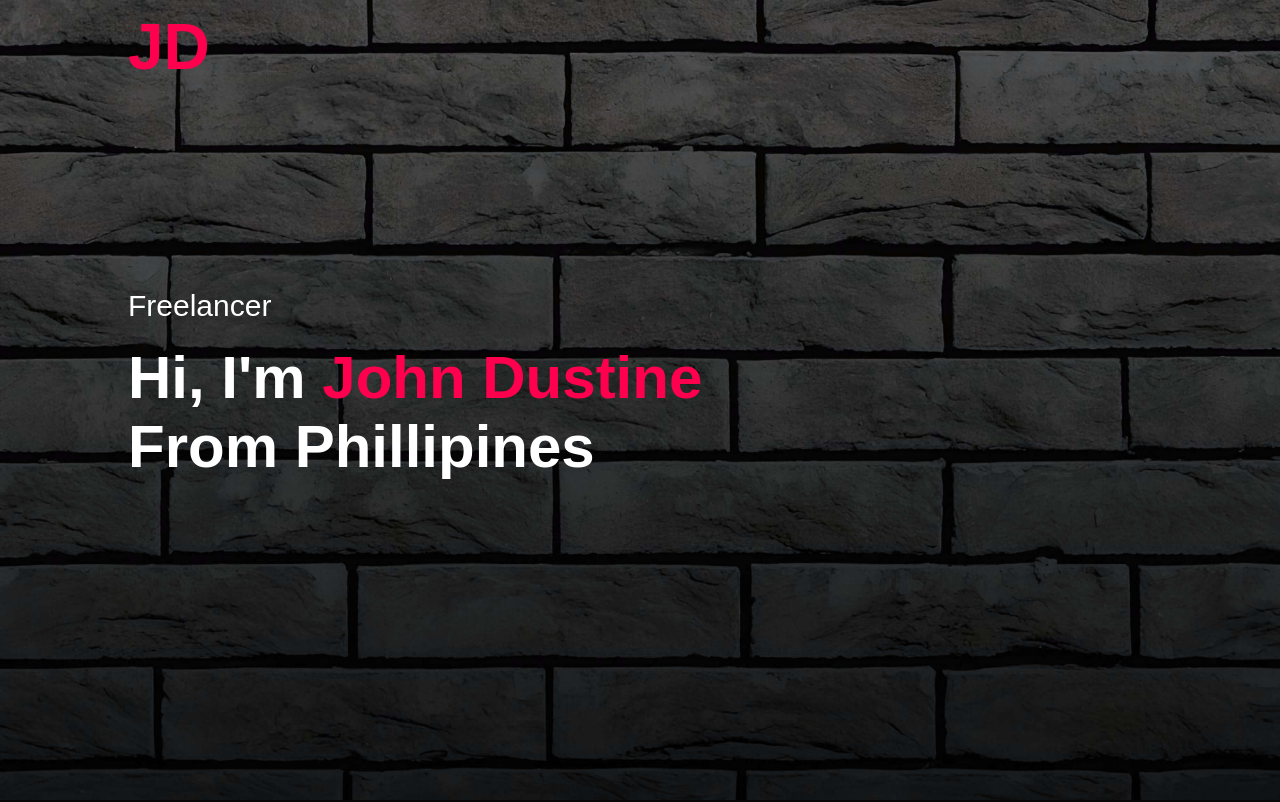
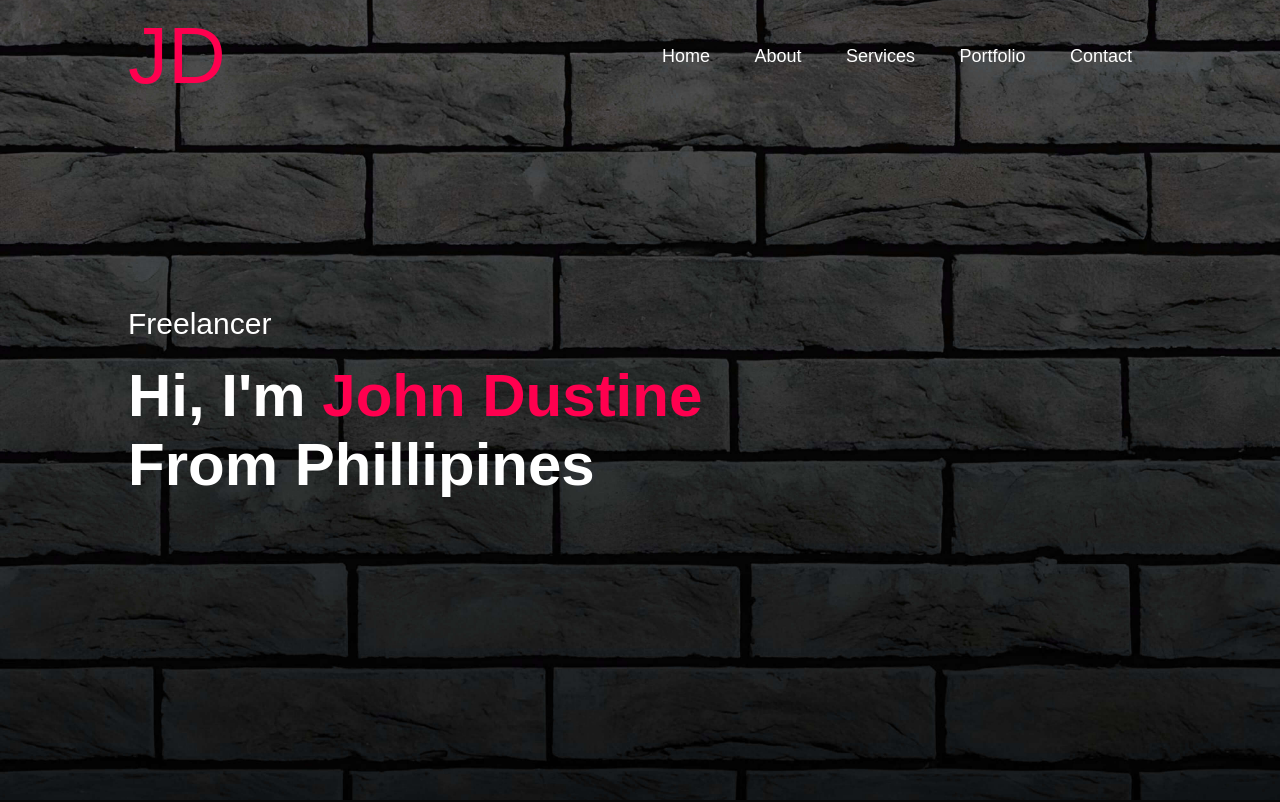
Before and after one commit to jh00ng/Portfolio, a plain HTML site: page index.html in a window 1280 px wide. Shown: the top 802 px of the page. Drawn offline with Linux system fonts and the light colour scheme.

Commit message:
Add files via upload

```diff
--- a/index.html
+++ b/index.html
@@ -5,6 +5,7 @@
         <meta http-equiv="X-UA-Compatible" content="IE-edge">
         <meta name="viewport" content="width=device-width, initial-scale=1.0">
         <title>Personal Portfolio Website</title>
+        <link rel="icon" href="images/jd.jpeg">
         <link rel="stylesheet" href="style.css">
         <script src="https://kit.fontawesome.com/36e008a258.js" crossorigin="anonymous"></script>
      </head>
@@ -12,8 +13,14 @@
         <div id="header">
            <div class="container">
             <nav>
-               <a href="#" class="logo"><b>JD</b></a>
-
+               <a href="#" class="logo">JD</a>
+               <ul>
+                  <li><a href="#home">Home</a></li>
+                  <li><a href="#about">About</a></li>
+                  <li><a href="#services">Services</a></li>
+                  <li><a href="#portfolio">Portfolio</a></li>
+                  <li><a href="#contact">Contact</a></li>
+               </ul>
             </nav>
             <div class="header-text">
                <p>Freelancer</p>
@@ -26,7 +33,7 @@
          <div class="container">
             <div class="row">
                <div class="about-col-1">
-                  <img src="images/user.png" width="500">
+                  <img src="images/user.png" width="500" alt="Portrait of John Dustine">
                </div>
                <div class="about-col-2">
                   <h1 class="sub-title">About Me</h1>
@@ -47,7 +54,7 @@
                            <b>JavaScript:</b> Proficient in JavaScript for interactive and dynamic website features.</li>
                            <li><span>Real Estate Cold Calling</span><br><b>Lead Qualification:</b> Proficiency in identifying and qualifying potential leads based on their interest and readiness to engage in real estate transactions. <br>
                            <b>CRM Management:</b> Proficiency in using Customer Relationship Management (CRM) systems to track interactions, manage leads, and schedule follow-ups. <br>
-                           <b>Active Listening:</b> Skill in listening to client needs and concerns to tailor the conversation and provide relevant solutions.
+                           <b>Active Listening:</b> Skill in listening to client needs and concerns to tailor the conversation and provide relevant solutions. <br>
                            <b>Professionalism:</b> Maintaining a professional demeanor and approach in all interactions to represent the real estate business positively.</li>
                            <li><span>Data Entry Specialist</span><br><b>Data Entry and Management:</b> Expertise in accurately entering and managing data across various platforms and systems. <br>
                            <b>Spreadsheet Proficiency:</b> Advanced skills in spreadsheet software such as Microsoft Excel, Google Sheets, or similar tools for data organization and analysis. <br>
--- a/style.css
+++ b/style.css
@@ -30,7 +30,7 @@ nav{
 }
 
 .logo{
-    font-size: 4rem;
+    font-size: 5rem;
     color: #ff004f;
     font-weight: 400;
     cursor: pointer;
@@ -163,7 +163,7 @@ nav ul li a:hover::after{
     font-size: 18px;
     font-weight: 300;
     border-radius: 10px;
-    transition: background 0.5s, transfor 0.5s ;
+    transition: background 0.5s, transform 0.5s ;
 }
 .services-list div i{
     font-size: 50px;
@@ -309,7 +309,7 @@ form input, form textarea{
     font-size: 18px;
     border-radius: 6px;
 }
-form btn2{
+form .btn2{
     padding: 14px 60px;
     font-size: 18px;
     margin-top: 20px ;
```
Also changed, not shown: jd.jpeg (added).
